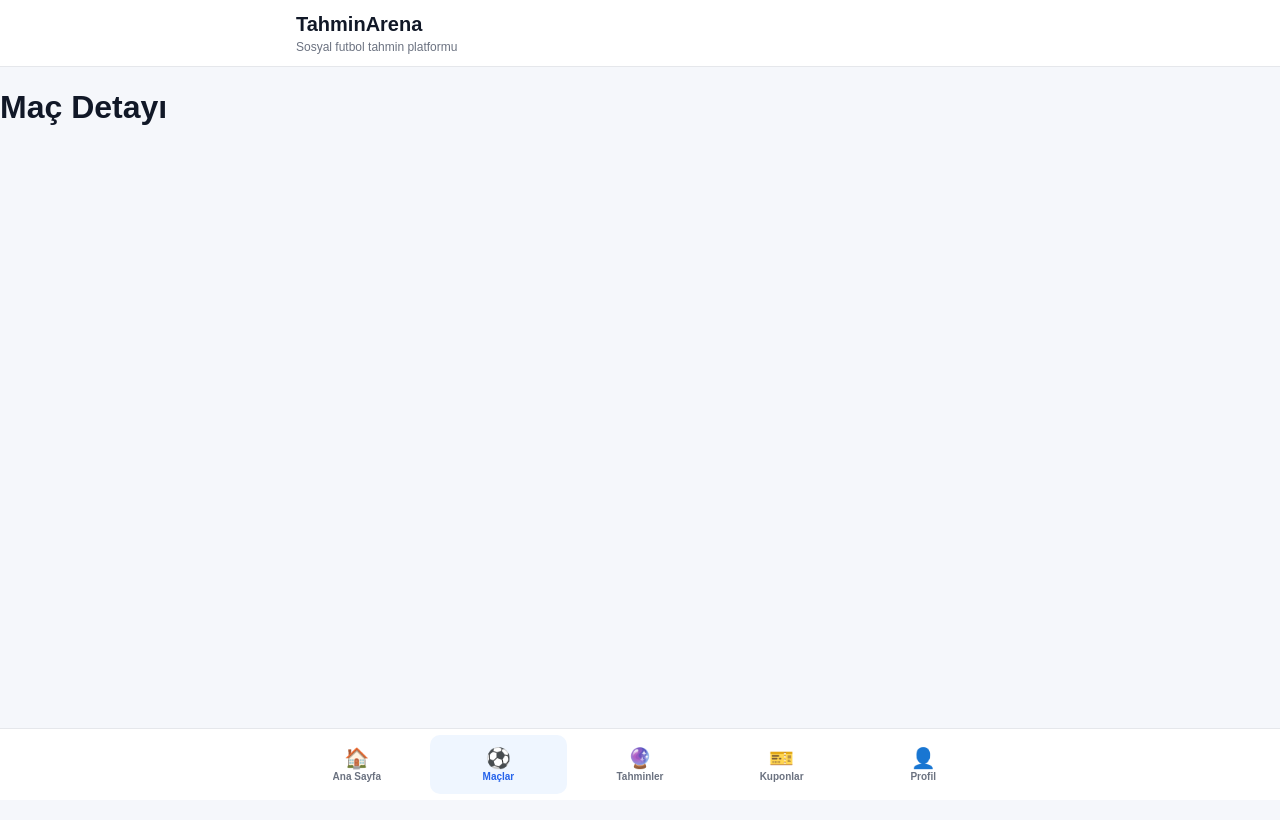
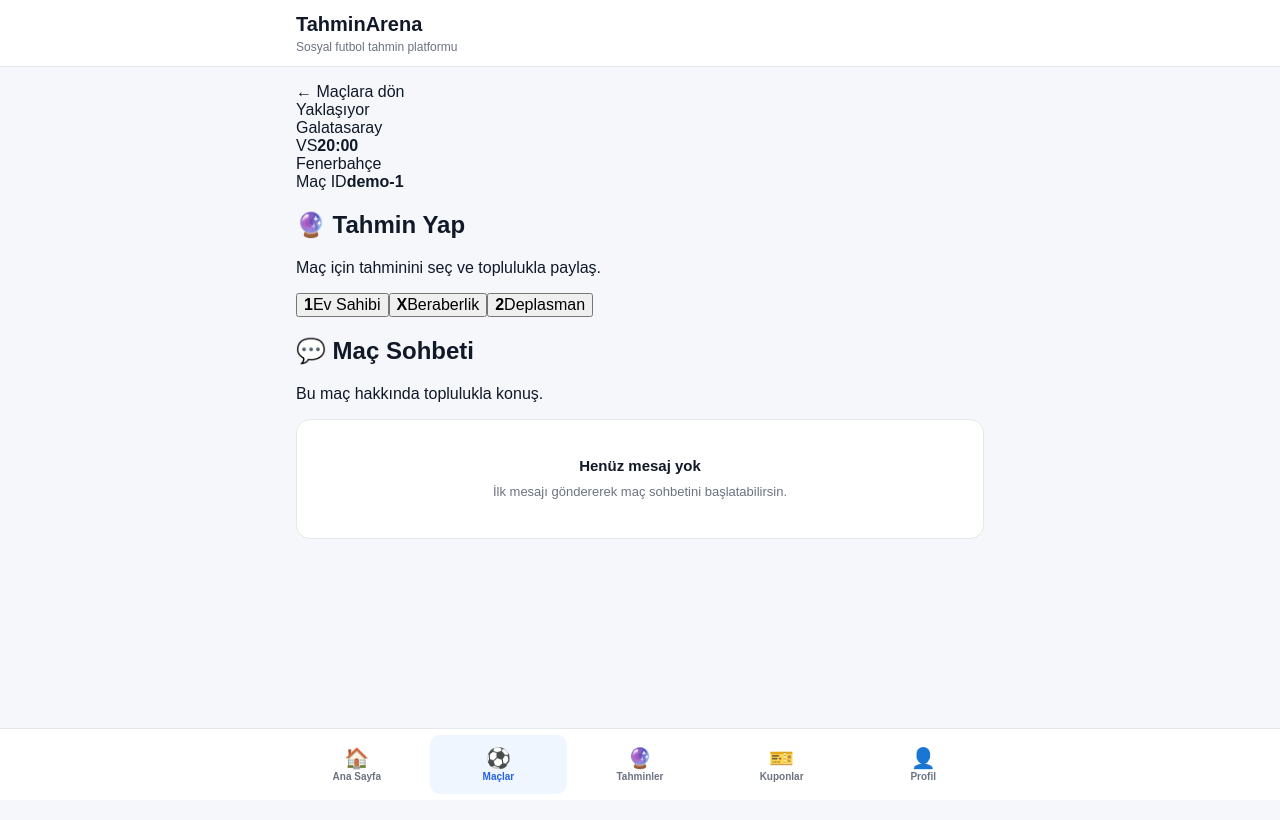
Before and after one commit to bitcoinkazanc/TahminArena, a Next.js app in the folder tahminarena/: page /matches/demo-1 in a window 1280 px wide. Shown: the top 820 px of the page. Built offline with nearby package versions, Linux system fonts and the light colour scheme.

Commit message:
Update page.tsx

```diff
--- a/tahminarena/app/matches/[matchId]/page.tsx
+++ b/tahminarena/app/matches/[matchId]/page.tsx
@@ -1,7 +1,90 @@
-export default function MatchDetailPage() {
+import Link from "next/link";
+import PageContainer from "@/components/layout/PageContainer";
+
+type MatchPageProps = {
+  params: {
+    matchId: string;
+  };
+};
+
+export default function MatchDetailPage({
+  params,
+}: MatchPageProps) {
   return (
     <main>
-      <h1>Maç Detayı</h1>
+      <PageContainer>
+        <Link href="/matches" className="match-detail__back">
+          ← Maçlara dön
+        </Link>
+
+        <section className="match-detail">
+          <div className="match-detail__status">Yaklaşıyor</div>
+
+          <div className="match-detail__teams">
+            <div className="match-detail__team">
+              <span className="match-detail__team-name">
+                Galatasaray
+              </span>
+            </div>
+
+            <div className="match-detail__versus">
+              <span>VS</span>
+              <strong>20:00</strong>
+            </div>
+
+            <div className="match-detail__team match-detail__team--right">
+              <span className="match-detail__team-name">
+                Fenerbahçe
+              </span>
+            </div>
+          </div>
+
+          <div className="match-detail__info">
+            <span>Maç ID</span>
+            <strong>{params.matchId}</strong>
+          </div>
+        </section>
+
+        <section className="prediction-section">
+          <div className="section-heading">
+            <h2>🔮 Tahmin Yap</h2>
+            <p>
+              Maç için tahminini seç ve toplulukla paylaş.
+            </p>
+          </div>
+
+          <div className="prediction-options">
+            <button type="button" className="prediction-option">
+              <strong>1</strong>
+              <span>Ev Sahibi</span>
+            </button>
+
+            <button type="button" className="prediction-option">
+              <strong>X</strong>
+              <span>Beraberlik</span>
+            </button>
+
+            <button type="button" className="prediction-option">
+              <strong>2</strong>
+              <span>Deplasman</span>
+            </button>
+          </div>
+        </section>
+
+        <section className="match-chat">
+          <div className="section-heading">
+            <h2>💬 Maç Sohbeti</h2>
+            <p>Bu maç hakkında toplulukla konuş.</p>
+          </div>
+
+          <div className="empty-state">
+            <strong>Henüz mesaj yok</strong>
+            <span>
+              İlk mesajı göndererek maç sohbetini başlatabilirsin.
+            </span>
+          </div>
+        </section>
+      </PageContainer>
     </main>
   );
 }
```
